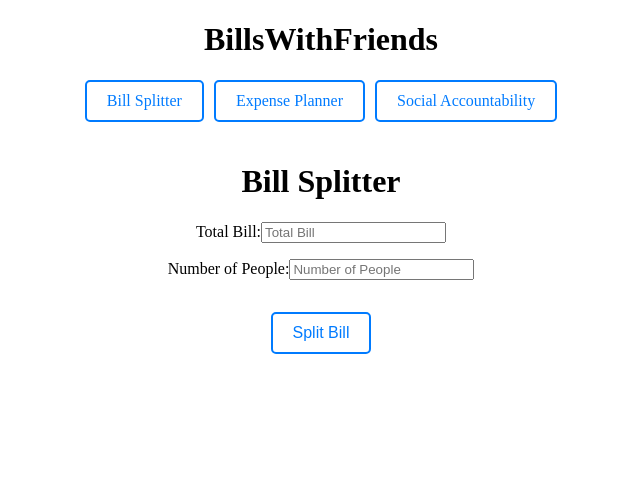
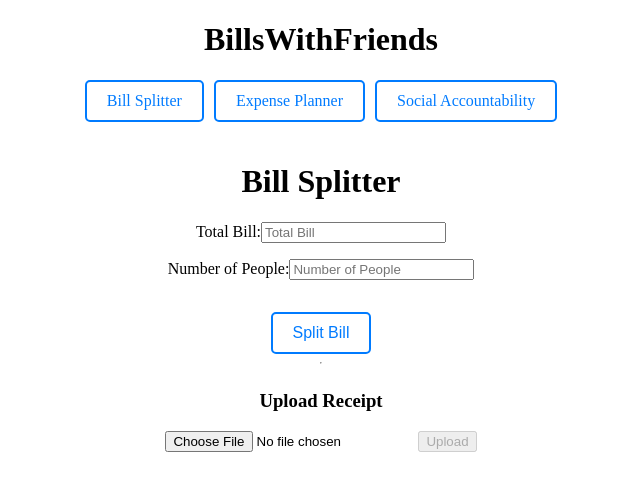
Before and after one commit to NitinRao-Columbia/Bill-Splitter, a React (Vite) app: page /billsplitter in a window 1280 px wide. Shown: the top 490 px of the page, without its empty margins (319-959 px from the left). Built offline with nearby package versions, Linux system fonts and the light colour scheme.

Commit message:
upload button, not working but

```diff
--- a/package.json
+++ b/package.json
@@ -28,5 +28,6 @@
     "typescript": "~5.6.2",
     "typescript-eslint": "^8.10.0",
     "vite": "^5.4.10"
-  }
+  },
+  "proxy": "http://127.0.0.1:5000"
 }
--- a/src/App.tsx
+++ b/src/App.tsx
@@ -2,9 +2,9 @@
 import { BrowserRouter as Router } from 'react-router-dom';
 import NavBar from './components/NavBar';
 import { Routes, Route } from 'react-router-dom';
-import BillSplitter from './pages/BillSplitter';
-import ExpensePlanner from './pages/ExpensePlanning';
-import SocialAccountability from './pages/SocialAccountability';
+import BillSplitter from './pages/bill-splitter-page/BillSplitter';
+import ExpensePlanner from './pages/expense-planning-page/ExpensePlanning';
+import SocialAccountability from './pages/social-accountability-page/SocialAccountability';
 import './App.css';
 
 const App = () => {
--- a/src/pages/BillSplitter.tsx
+++ /dev/null
@@ -1,171 +0,0 @@
-
-
-// import React, { useState } from 'react';
-// import '../App.css'; // Import global CSS for centered-content
-
-// const BillSplitter: React.FC = () => {
-//   const [totalBill, setTotalBill] = useState<string>('');
-//   const [numPeople, setNumPeople] = useState<string>('');
-//   const [splitCost, setSplitCost] = useState<string>('');
-
-//   const handleSplitBill = () => {
-//     const bill = parseFloat(totalBill);
-//     const people = parseInt(numPeople);
-
-//     if (bill > 0 && people > 0) {
-//       const costPerPerson = (bill / people).toFixed(2);
-//       setSplitCost(`Each person should pay: $${costPerPerson}`);
-//     } else {
-//       setSplitCost('Please enter valid numbers for total bill and number of people.');
-//     }
-//   };
-
-//   return (
-//     <div className="centered-content">
-//       <h1>Bill Splitter</h1>
-//       <div>
-//         <label htmlFor="total-bill">Total Bill:</label>
-//         <input
-//           type="number"
-//           id="total-bill"
-//           placeholder="Total Bill"
-//           step="0.01"
-//           value={totalBill}
-//           onChange={(e) => setTotalBill(e.target.value)}
-//         />
-//       </div>
-//       <div>
-//         <label htmlFor="num-people">Number of People:</label>
-//         <input
-//           type="number"
-//           id="num-people"
-//           placeholder="Number of People"
-//           value={numPeople}
-//           onChange={(e) => setNumPeople(e.target.value)}
-//         />
-//       </div>
-//       <button onClick={handleSplitBill} className="btn">Split Bill</button>
-//       {splitCost && <div className="result">{splitCost}</div>}
-//     </div>
-//   );
-// };
-
-// export default BillSplitter;
-
-import React, { useState } from 'react';
-import '../App.css';
-
-const BillSplitter: React.FC = () => {
-  const [totalBill, setTotalBill] = useState<string>('');
-  const [numPeople, setNumPeople] = useState<string>('');
-  const [splitCost, setSplitCost] = useState<string>('');
-
-  const handleSplitBill = () => {
-    const bill = parseFloat(totalBill);
-    const people = parseInt(numPeople);
-
-    if (bill > 0 && people > 0) {
-      const costPerPerson = (bill / people).toFixed(2);
-      setSplitCost(`Each person should pay: $${costPerPerson}`);
-    } else {
-      setSplitCost('Please enter valid numbers for total bill and number of people.');
-    }
-  };
-
-  return (
-    <div className="centered-content">
-      <h1>Bill Splitter</h1>
-      <div style={{ marginBottom: '1rem' }}>  {/* Add margin here */}
-        <label htmlFor="total-bill">Total Bill:</label>
-        <input
-          type="number"
-          id="total-bill"
-          placeholder="Total Bill"
-          step="0.01"
-          value={totalBill}
-          onChange={(e) => setTotalBill(e.target.value)}
-        />
-      </div>
-      <div style={{ marginBottom: '1rem' }}> {/* Add margin here */}
-        <label htmlFor="num-people">Number of People:</label>
-        <input
-          type="number"
-          id="num-people"
-          placeholder="Number of People"
-          value={numPeople}
-          onChange={(e) => setNumPeople(e.target.value)}
-        />
-      </div>
-      <button onClick={handleSplitBill} className="btn" style={{ marginTop: '1rem' }}>
-        Split Bill
-      </button>
-      {splitCost && <div className="result" style={{ marginTop: '1rem' }}>{splitCost}</div>}
-    </div>
-  );
-};
-
-export default BillSplitter;
-
-// Possible help with front end to flask integration
-// // BillSplitter.tsx - Update to integrate with Flask API using Axios
-// import React, { useState, useEffect } from 'react';
-// import axios from 'axios';
-
-// interface Bill {
-//   id: string;
-//   user_id: string;
-//   total: number;
-//   items: Array<{ item_id: string; cost: number; quantity: number }>;
-// }
-
-// const BillSplitter: React.FC = () => {
-//   const [bills, setBills] = useState<Bill[]>([]);
-//   const [loading, setLoading] = useState<boolean>(true);
-
-//   useEffect(() => {
-//     // Fetch all bills when the component mounts
-//     axios.get('http://localhost:5000/bills')
-//       .then(response => {
-//         setBills(response.data);
-//         setLoading(false);
-//       })
-//       .catch(error => {
-//         console.error('There was an error fetching the bills!', error);
-//         setLoading(false);
-//       });
-//   }, []);
-
-//   const handleAddBill = () => {
-//     // Example for adding a new bill
-//     const newBill = { user_id: 'user123', total: 0, items: [] };
-//     axios.post('http://localhost:5000/bills', newBill)
-//       .then(response => {
-//         setBills(prevBills => [...prevBills, { ...newBill, id: response.data.id }]);
-//       })
-//       .catch(error => {
-//         console.error('There was an error creating the bill!', error);
-//       });
-//   };
-
-//   return (
-//     <div>
-//       <h1>Bill Splitter</h1>
-//       {loading ? (
-//         <p>Loading bills...</p>
-//       ) : (
-//         <div>
-//           {bills.map((bill) => (
-//             <div key={bill.id}>
-//               <h3>Bill ID: {bill.id}</h3>
-//               <p>User ID: {bill.user_id}</p>
-//               <p>Total: {bill.total}</p>
-//             </div>
-//           ))}
-//         </div>
-//       )}
-//       <button onClick={handleAddBill}>Add Bill</button>
-//     </div>
-//   );
-// };
-
-// export default BillSplitter;
--- /dev/null
+++ b/src/pages/bill-splitter-page/BillSplitter.tsx
@@ -0,0 +1,60 @@
+import React, { useState } from 'react';
+import FileUpload from './Upload-Button'; // Adjust the import path as necessary
+import './billsplitter.css'; // Assuming this is your CSS file
+
+const BillSplitter: React.FC = () => {
+  const [totalBill, setTotalBill] = useState<string>('');
+  const [numPeople, setNumPeople] = useState<string>('');
+  const [splitCost, setSplitCost] = useState<string>('');
+  const billId = '1'; // Example bill ID, can be dynamic
+
+  const handleSplitBill = () => {
+    const bill = parseFloat(totalBill);
+    const people = parseInt(numPeople);
+
+    if (bill > 0 && people > 0) {
+      const costPerPerson = (bill / people).toFixed(2);
+      setSplitCost(`Each person should pay: $${costPerPerson}`);
+    } else {
+      setSplitCost('Please enter valid numbers for total bill and number of people.');
+    }
+  };
+
+  return (
+    <div className="centered-content">
+      <h1>Bill Splitter</h1>
+      <div style={{ marginBottom: '1rem' }}>
+        <label htmlFor="total-bill">Total Bill:</label>
+        <input
+          type="number"
+          id="total-bill"
+          placeholder="Total Bill"
+          step="0.01"
+          value={totalBill}
+          onChange={(e) => setTotalBill(e.target.value)}
+        />
+      </div>
+      <div style={{ marginBottom: '1rem' }}>
+        <label htmlFor="num-people">Number of People:</label>
+        <input
+          type="number"
+          id="num-people"
+          placeholder="Number of People"
+          value={numPeople}
+          onChange={(e) => setNumPeople(e.target.value)}
+        />
+      </div>
+      <button onClick={handleSplitBill} className="btn" style={{ marginTop: '1rem' }}>
+        Split Bill
+      </button>
+      {splitCost && <div className="result" style={{ marginTop: '1rem' }}>{splitCost}</div>}
+
+      <hr />
+
+      {/* Integrate the FileUpload Component */}
+      <FileUpload billId={billId} />
+    </div>
+  );
+};
+
+export default BillSplitter;
--- /dev/null
+++ b/src/pages/bill-splitter-page/Upload-Button.tsx
@@ -0,0 +1,57 @@
+import React, { useState } from 'react';
+
+interface FileUploadProps {
+  billId: string;
+}
+
+const FileUpload: React.FC<FileUploadProps> = ({ billId }) => {
+  const [file, setFile] = useState<File | null>(null);
+  const [uploadStatus, setUploadStatus] = useState<string>('');
+
+  const handleFileChange = (event: React.ChangeEvent<HTMLInputElement>) => {
+    const selectedFile = event.target.files && event.target.files[0];
+    if (selectedFile) {
+      setFile(selectedFile);
+    }
+  };
+
+  const handleFileUpload = async () => {
+    if (!file) {
+      setUploadStatus('Please select a file first.');
+      return;
+    }
+
+    const formData = new FormData();
+    formData.append('file', file);
+
+    try {
+      const response = await fetch(`/bills/${billId}/receipt`, {
+        method: 'POST',
+        body: formData,
+      });
+
+      if (response.ok) {
+        const data = await response.json();
+        setUploadStatus(`Success: ${data.message}`);
+      } else {
+        const errorData = await response.json();
+        setUploadStatus(`Error: ${errorData.error}`);
+      }
+    } catch (error) {
+      setUploadStatus('Error uploading the file. Please try again.');
+    }
+  };
+
+  return (
+    <div>
+      <h3>Upload Receipt</h3>
+      <input type="file" accept="image/*" onChange={handleFileChange} />
+      <button onClick={handleFileUpload} disabled={!file}>
+        Upload
+      </button>
+      {uploadStatus && <p>{uploadStatus}</p>}
+    </div>
+  );
+};
+
+export default FileUpload;
--- /dev/null
+++ b/src/pages/bill-splitter-page/billsplitter.css
@@ -0,0 +1,11 @@
+/* Centered content */
+.centered-content {
+    display: flex;
+    flex-direction: column;
+    align-items: center;
+    justify-content: center;
+    text-align: center;
+    padding: 20px;
+    max-width: 600px;
+    margin: 0 auto;
+}
--- a/src/pages/ExpensePlanning.tsx
+++ b/src/pages/expense-planning-page/ExpensePlanning.tsx
@@ -1,5 +1,5 @@
 import React from 'react';
-import '../App.css'; // Import global CSS for centered-content
+import './expenseplanning.css';
 
 interface EventExpense {
   event: string;
--- /dev/null
+++ b/src/pages/expense-planning-page/expenseplanning.css
@@ -0,0 +1,11 @@
+/* Centered content */
+.centered-content {
+    display: flex;
+    flex-direction: column;
+    align-items: center;
+    justify-content: center;
+    text-align: center;
+    padding: 20px;
+    max-width: 600px;
+    margin: 0 auto;
+}
--- a/src/pages/SocialAccountability.tsx
+++ b/src/pages/social-accountability-page/SocialAccountability.tsx
@@ -1,5 +1,5 @@
 import React, { useState } from 'react';
-import '../App.css';
+import './socialaccountability.css';
 
 interface Contribution {
   person: string;
--- /dev/null
+++ b/src/pages/social-accountability-page/socialaccountability.css
@@ -0,0 +1,11 @@
+/* Centered content */
+.centered-content {
+    display: flex;
+    flex-direction: column;
+    align-items: center;
+    justify-content: center;
+    text-align: center;
+    padding: 20px;
+    max-width: 600px;
+    margin: 0 auto;
+}
```
Also changed, not shown: 1 other file (tests, documents, lock files or other folders).
